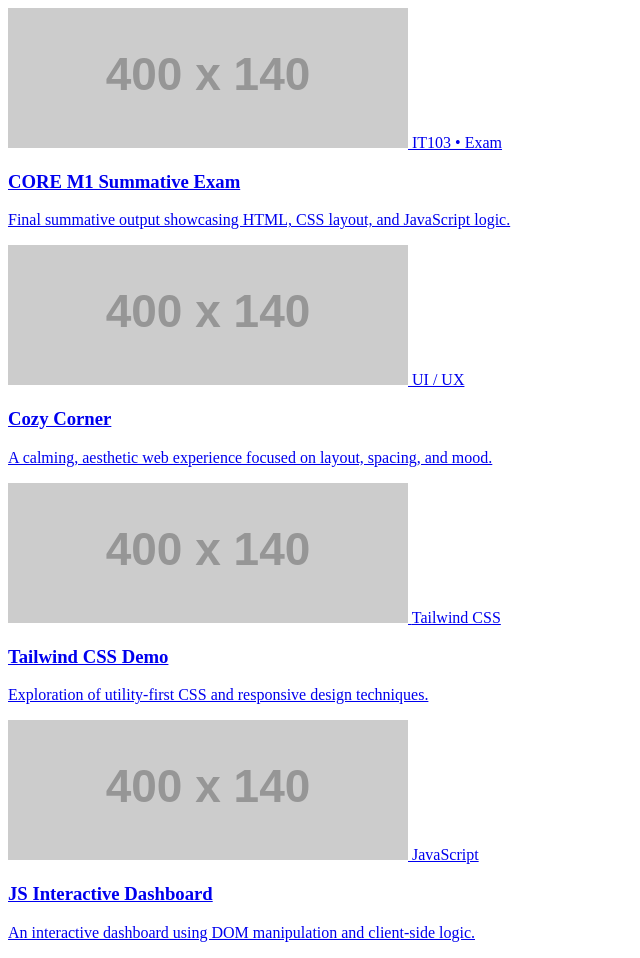
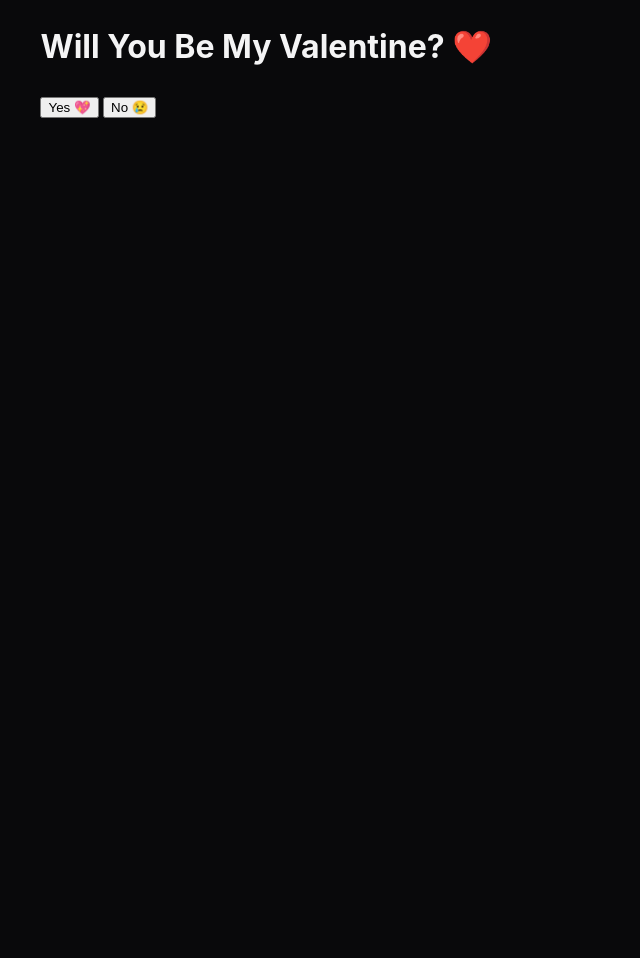
Before and after one commit to DaneJrl/PORTFOLIO, a plain HTML site: page index.html in a window 1280 px wide. Shown: the whole page, without its empty margins (0-640 px from the left). After the commit the page ends 800 px from the top, so only its background shows below. Drawn offline with Linux system fonts and the light colour scheme; placeholder pictures from the web are drawn by us.

Commit message:
Update index.html

```diff
--- a/index.html
+++ b/index.html
@@ -1,61 +1,39 @@
-<div class="grid">
-    <!-- Project 1 -->
-    <a href="https://danejrl.github.io/CORE-M1-Summative-Exam---Part-3-/"
-       target="_blank"
-       class="project box project-card"
-       data-type="web">
-        <div class="project-media">
-            <img src="https://via.placeholder.com/400x140?text=CORE+M1" alt="CORE M1 Project">
-            <span class="project-tag">IT103 • Exam</span>
+<!DOCTYPE html>
+<html lang="en">
+<head>
+    <meta charset="UTF-8">
+    <title>Be My Valentine ❤️</title>
+    <link rel="stylesheet" href="style.css">
+</head>
+<body>
+
+    <audio id="bgMusic" loop>
+        <source src="https://www.fesliyanstudios.com/play-mp3/387" type="audio/mpeg">
+    </audio>
+
+    <div class="container">
+        <h1>Will You Be My Valentine? ❤️</h1>
+
+        <div class="buttons">
+            <button id="yesBtn">Yes 💖</button>
+            <button id="noBtn">No 😢</button>
         </div>
-        <div class="project-content">
-            <h3>CORE M1 Summative Exam</h3>
-            <p>Final summative output showcasing HTML, CSS layout, and JavaScript logic.</p>
+
+        <p id="noText" class="no-text hidden">Are you sure? 🥺</p>
+
+        <div id="loveNote" class="hidden">
+            <h2>YAY!!! 🥰💖</h2>
+            <p>
+                I love you Ruth Licah.✨
+                I promise to always appreciate you,
+                laugh with you, and create beautiful memories together ❤️
+            </p>
         </div>
-    </a>
+    </div>
 
-    <!-- Project 2 -->
-    <a href="https://cozy-corner-mdsj.vercel.app/"
-       target="_blank"
-       class="project box project-card"
-       data-type="web">
-        <div class="project-media">
-            <img src="https://via.placeholder.com/400x140?text=Cozy+Corner" alt="Cozy Corner Project">
-            <span class="project-tag">UI / UX</span>
-        </div>
-        <div class="project-content">
-            <h3>Cozy Corner</h3>
-            <p>A calming, aesthetic web experience focused on layout, spacing, and mood.</p>
-        </div>
-    </a>
+    <canvas id="confetti"></canvas>
+    <div class="hearts"></div>
 
-    <!-- Project 3 -->
-    <a href="https://tailwindcss-4.vercel.app/"
-       target="_blank"
-       class="project box project-card"
-       data-type="web">
-        <div class="project-media">
-            <img src="https://via.placeholder.com/400x140?text=Tailwind+CSS" alt="Tailwind CSS Demo">
-            <span class="project-tag">Tailwind CSS</span>
-        </div>
-        <div class="project-content">
-            <h3>Tailwind CSS Demo</h3>
-            <p>Exploration of utility-first CSS and responsive design techniques.</p>
-        </div>
-    </a>
-
-    <!-- Project 4 -->
-    <a href="https://danejrl.github.io/JS-Interactive-Dashboard/"
-       target="_blank"
-       class="project box project-card"
-       data-type="web">
-        <div class="project-media">
-            <img src="https://via.placeholder.com/400x140?text=JS+Dashboard" alt="JS Dashboard">
-            <span class="project-tag">JavaScript</span>
-        </div>
-        <div class="project-content">
-            <h3>JS Interactive Dashboard</h3>
-            <p>An interactive dashboard using DOM manipulation and client-side logic.</p>
-        </div>
-    </a>
-</div>
+    <script src="script.js"></script>
+</body>
+</html>
```
